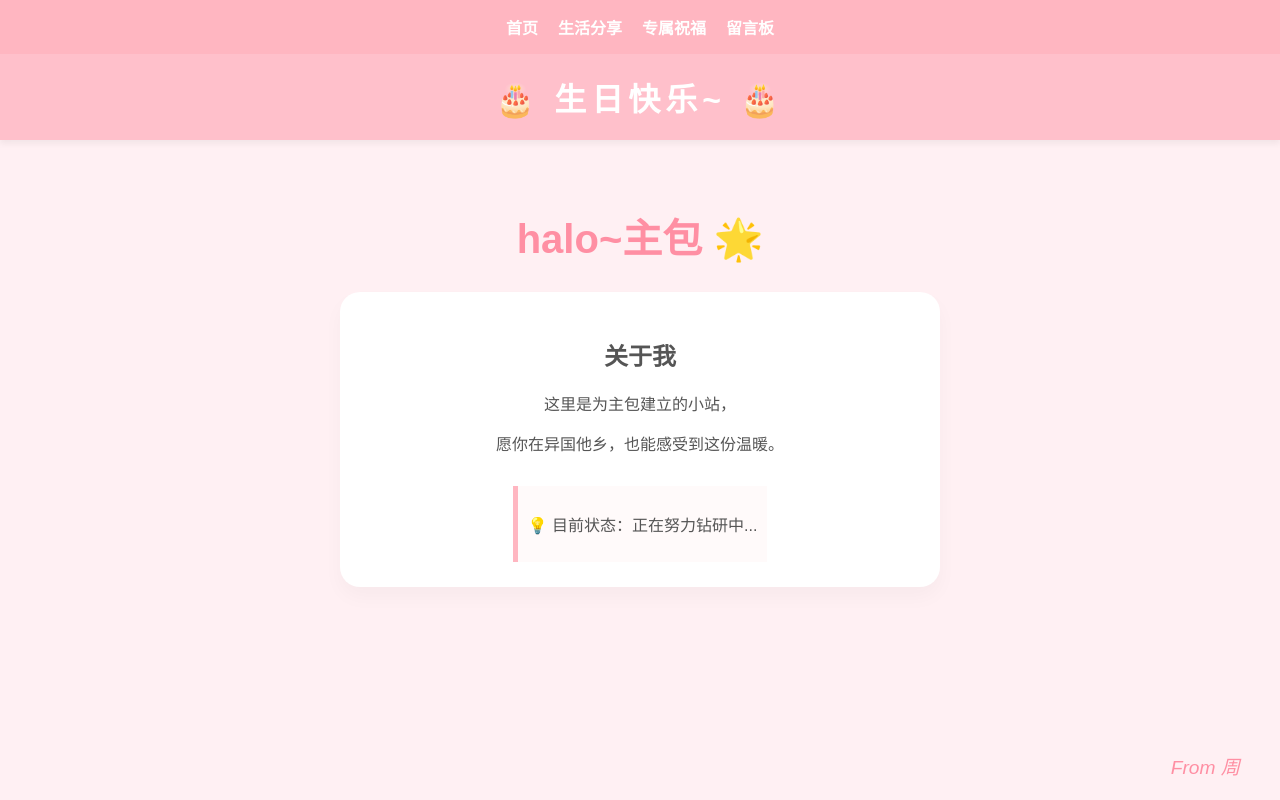
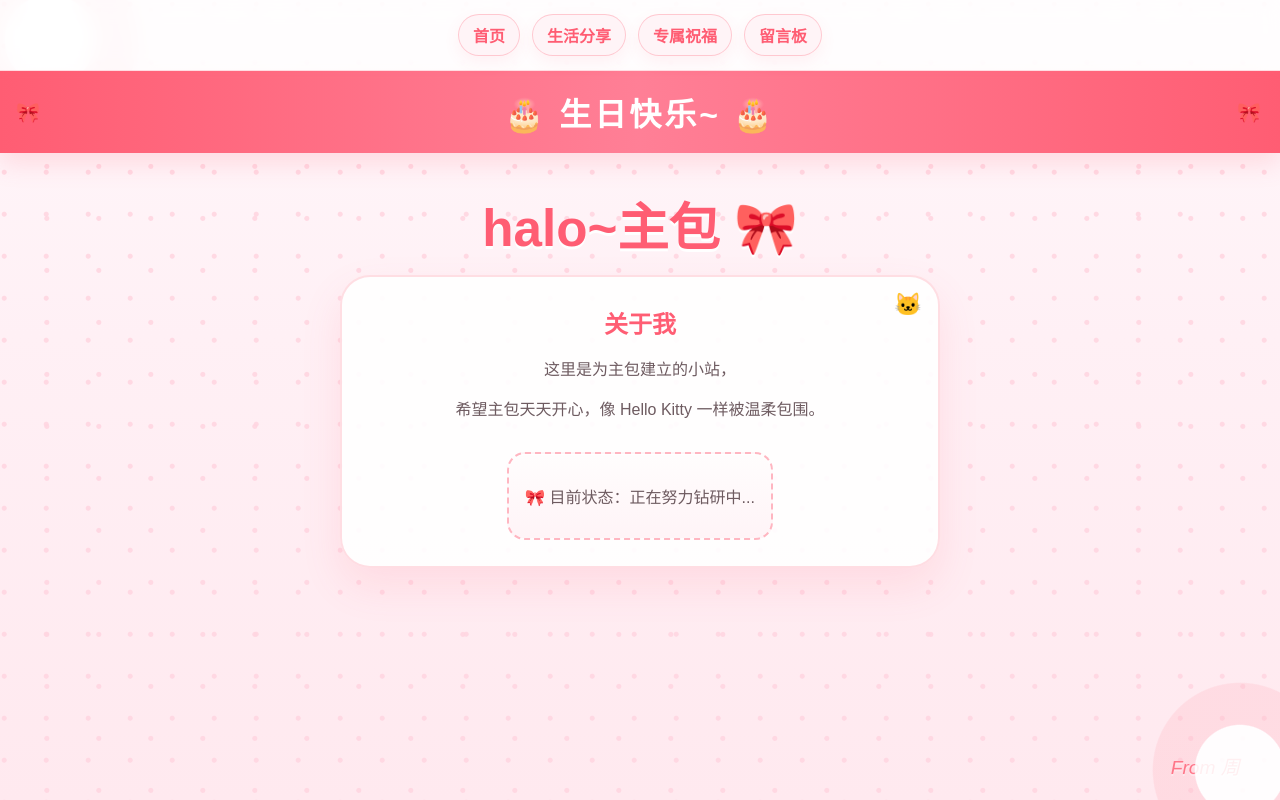
Before and after one commit to zhouting03/L03, a plain HTML site: page index.html in a window 1280 px wide. Drawn offline with Linux system fonts and the light colour scheme.

Commit message:
首页hellokitty风格

```diff
--- a/index.html
+++ b/index.html
@@ -5,81 +5,174 @@
     <meta name="viewport" content="width=device-width, initial-scale=1.0">
     <title>给LJY的专属空间✨</title>
     <style>
-        /* 1. 整体视觉：淡粉色调 */
+        :root {
+            --kitty-red: #ff5d73;
+            --kitty-pink: #ffb6c1;
+            --kitty-blush: #ffe3ea;
+            --kitty-cream: #fff8f3;
+            --kitty-ink: #6e5b60;
+            --kitty-shadow: 0 18px 40px rgba(255, 93, 115, 0.12);
+        }
+
+        /* 1. 整体视觉：Hello Kitty 风格 */
         body {
-            background-color: #fff0f3;
-            color: #555;
-            font-family: 'Microsoft YaHei', sans-serif;
+            background:
+                radial-gradient(circle at 10% 10%, rgba(255, 214, 225, 0.9) 0 2px, transparent 3px) 0 0 / 42px 42px,
+                radial-gradient(circle at 90% 20%, rgba(255, 214, 225, 0.9) 0 2px, transparent 3px) 0 0 / 52px 52px,
+                linear-gradient(180deg, #fff8fb 0%, #fff0f5 42%, #ffe9ef 100%);
+            color: var(--kitty-ink);
+            font-family: 'Microsoft YaHei', 'PingFang SC', sans-serif;
             margin: 0;
             display: flex;
             flex-direction: column;
             align-items: center;
             min-height: 100vh;
+            position: relative;
+            overflow-x: hidden;
+        }
+
+        body::before,
+        body::after {
+            content: '';
+            position: fixed;
+            inset: auto;
+            width: 180px;
+            height: 180px;
+            border-radius: 50%;
+            background: radial-gradient(circle, rgba(255, 255, 255, 0.9) 0 35%, rgba(255, 182, 193, 0.28) 36% 68%, transparent 69%);
+            pointer-events: none;
+            z-index: 0;
+        }
+
+        body::before {
+            top: -50px;
+            left: -40px;
+        }
+
+        body::after {
+            right: -50px;
+            bottom: -60px;
         }
 
         /* 2. 顶部导航栏 */
         nav {
             width: 100%;
-            background-color: #ffb6c1;
-            padding: 15px 0;
+            background: rgba(255, 255, 255, 0.78);
+            backdrop-filter: blur(10px);
+            border-bottom: 1px solid rgba(255, 182, 193, 0.45);
+            padding: 14px 0;
             display: flex;
             justify-content: center;
-            gap: 20px;
-            box-shadow: 0 2px 5px rgba(0,0,0,0.05);
+            gap: 12px;
+            box-shadow: 0 2px 8px rgba(255, 93, 115, 0.08);
+            position: sticky;
+            top: 0;
+            z-index: 20;
         }
 
         nav a {
-            color: white;
+            color: var(--kitty-red);
             text-decoration: none;
             font-weight: bold;
             font-size: 1rem;
-            transition: opacity 0.3s;
+            transition: transform 0.2s ease, background-color 0.2s ease, box-shadow 0.2s ease;
+            padding: 8px 14px;
+            border-radius: 999px;
+            background: rgba(255, 243, 247, 0.92);
+            border: 1px solid rgba(255, 182, 193, 0.7);
+            box-shadow: 0 6px 16px rgba(255, 93, 115, 0.08);
         }
 
         nav a:hover {
-            opacity: 0.8;
+            transform: translateY(-1px);
+            background: white;
+            box-shadow: 0 10px 22px rgba(255, 93, 115, 0.14);
         }
 
         /* 3. 状态栏下方的“生日快乐” */
         .birthday-banner {
             width: 100%;
-            background-color: #ffc0cb;
+            background: linear-gradient(90deg, var(--kitty-red), #ff7f96, var(--kitty-red));
             color: white;
             text-align: center;
-            padding: 20px 0;
+            padding: 18px 0;
             font-size: 2rem;
             font-weight: bold;
-            letter-spacing: 5px;
-            box-shadow: 0 4px 6px rgba(0,0,0,0.05);
+            letter-spacing: 3px;
+            box-shadow: 0 10px 24px rgba(255, 93, 115, 0.18);
+            position: relative;
+            overflow: hidden;
+            z-index: 1;
+        }
+
+        .birthday-banner::before,
+        .birthday-banner::after {
+            content: '🎀';
+            position: absolute;
+            top: 50%;
+            transform: translateY(-50%);
+            font-size: 1.2rem;
+            opacity: 0.95;
+        }
+
+        .birthday-banner::before {
+            left: 16px;
+        }
+
+        .birthday-banner::after {
+            right: 16px;
         }
 
         /* 4. 主要内容容器 */
         .container {
             width: 90%;
             max-width: 600px;
-            margin-top: 40px;
+            margin-top: 34px;
             text-align: center;
+            position: relative;
+            z-index: 1;
         }
 
         header h1 {
-            color: #ff8fa3;
-            font-size: 2.5rem;
+            color: var(--kitty-red);
+            font-size: clamp(2.2rem, 6vw, 3.2rem);
+            margin: 0 0 14px;
+            text-shadow: 0 3px 0 rgba(255, 255, 255, 0.95);
         }
 
         .profile {
-            background: white;
-            padding: 25px;
-            border-radius: 20px;
-            box-shadow: 0 10px 20px rgba(0,0,0,0.03);
+            background: rgba(255, 255, 255, 0.9);
+            padding: 28px 24px 26px;
+            border-radius: 30px;
+            box-shadow: var(--kitty-shadow);
             margin-bottom: 30px;
+            border: 2px solid rgba(255, 182, 193, 0.45);
+            position: relative;
+            overflow: hidden;
+        }
+
+        .profile::before {
+            content: '🐱';
+            position: absolute;
+            top: 14px;
+            right: 16px;
+            font-size: 1.4rem;
+        }
+
+        .profile h2 {
+            color: var(--kitty-red);
+            margin-top: 0;
+            margin-bottom: 14px;
         }
 
         .intro-card {
-            border-left: 5px solid #ffb6c1;
-            padding: 10px;
-            background: #fffafa;
-            margin-top: 15px;
+            border: 2px dashed #ffb6c1;
+            padding: 14px 16px;
+            background: linear-gradient(180deg, #fffdfd 0%, #fff4f7 100%);
+            margin-top: 16px;
             display: inline-block;
+            border-radius: 18px;
+            box-shadow: inset 0 1px 0 rgba(255, 255, 255, 0.9);
         }
 
         /* 5. 底部文字容器 */
@@ -92,10 +185,39 @@
         }
 
         footer {
-            color: #ff8fa3;
+            color: var(--kitty-red);
             font-size: 1.2rem;
             font-style: italic;
             padding-right: 20px;
+            text-shadow: 0 2px 0 rgba(255, 255, 255, 0.8);
+        }
+
+        @media (max-width: 640px) {
+            nav {
+                gap: 8px;
+                flex-wrap: wrap;
+                padding: 12px 10px;
+            }
+
+            nav a {
+                font-size: 0.92rem;
+                padding: 7px 12px;
+            }
+
+            .birthday-banner {
+                font-size: 1.5rem;
+                letter-spacing: 1px;
+                padding: 16px 12px;
+            }
+
+            .container {
+                width: min(92%, 560px);
+            }
+
+            .profile {
+                padding: 24px 18px 22px;
+                border-radius: 24px;
+            }
         }
     </style>
 </head>
@@ -112,15 +234,15 @@
 
     <div class="container">
         <header>
-            <h1>halo~主包 🌟</h1>
+            <h1>halo~主包 🎀</h1>
         </header>
 
         <section class="profile">
             <h2>关于我</h2>
             <p>这里是为主包建立的小站，</p>
-            <p>愿你在异国他乡，也能感受到这份温暖。</p>
+            <p>希望主包天天开心，像 Hello Kitty 一样被温柔包围。</p>
             <div class="intro-card">
-                <p>💡 目前状态：正在努力钻研中...</p>
+                <p>🎀 目前状态：正在努力钻研中...</p>
             </div>
         </section>
     </div>
```
